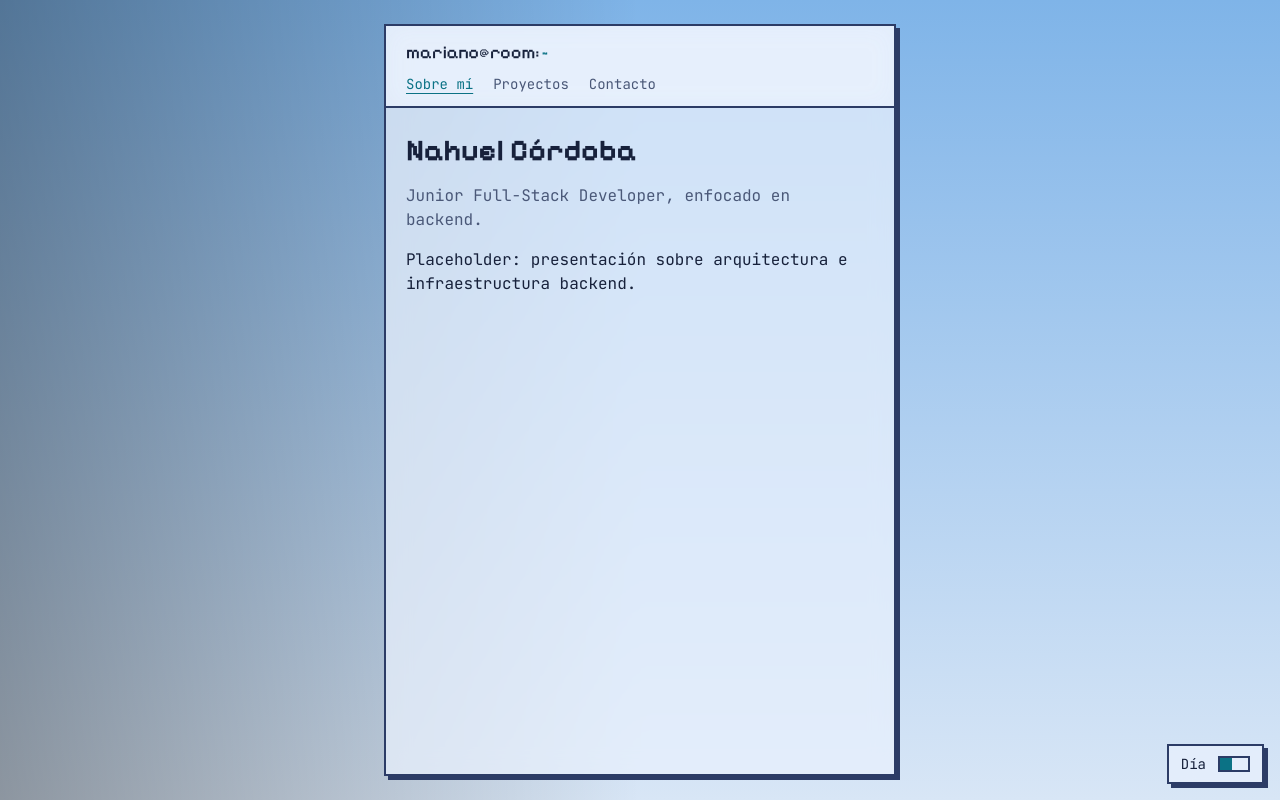
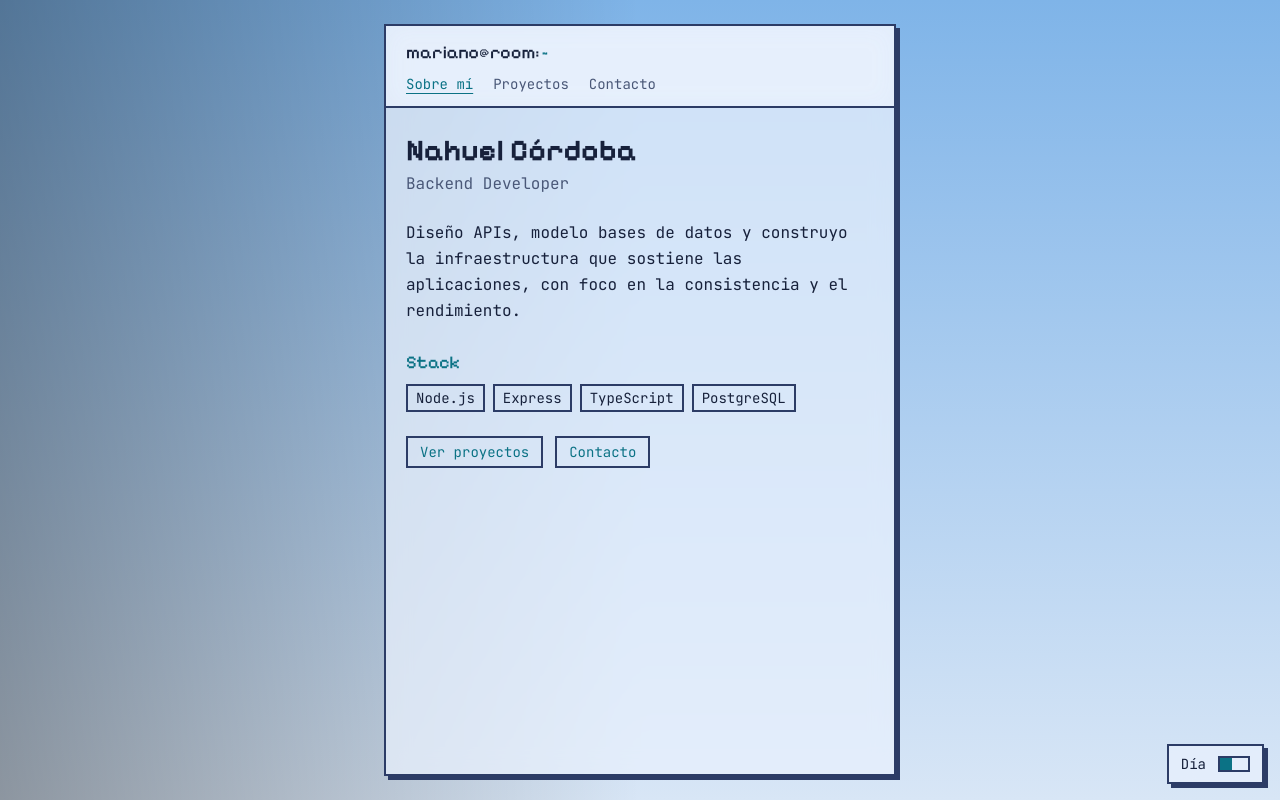
Before and after one commit to nahuelcba22/dev-portfolio, a React (Vite) app: page / in a window 1280 px wide. Built offline with nearby package versions, Linux system fonts and the light colour scheme.

Commit message:
feat(home): add about-me content (#9)

```diff
--- a/src/pages/Home.jsx
+++ b/src/pages/Home.jsx
@@ -1,9 +1,42 @@
+import { Link } from 'react-router'
+
+const STACK = ['Node.js', 'Express', 'TypeScript', 'PostgreSQL']
+
+const LINK_CLASS =
+  'border-2 border-line px-3 py-1 text-accent outline-none hover:underline focus-visible:ring-2 focus-visible:ring-accent'
+
 export default function Home() {
   return (
-    <section className="space-y-4">
-      <h1 className="font-display text-3xl font-bold">Nahuel Córdoba</h1>
-      <p className="text-muted">Junior Full-Stack Developer, enfocado en backend.</p>
-      <p>Placeholder: presentación sobre arquitectura e infraestructura backend.</p>
+    <section className="space-y-6">
+      <header className="space-y-1">
+        <h1 className="font-display text-3xl font-bold">Nahuel Córdoba</h1>
+        <p className="text-muted">Backend Developer</p>
+      </header>
+
+      <p className="leading-relaxed">
+        Diseño APIs, modelo bases de datos y construyo la infraestructura que sostiene las
+        aplicaciones, con foco en la consistencia y el rendimiento.
+      </p>
+
+      <div>
+        <h2 className="mb-2 font-display text-lg text-accent">Stack</h2>
+        <ul className="flex flex-wrap gap-2 text-sm">
+          {STACK.map((item) => (
+            <li key={item} className="border-2 border-line px-2 py-0.5">
+              {item}
+            </li>
+          ))}
+        </ul>
+      </div>
+
+      <nav aria-label="Siguientes pasos" className="flex flex-wrap gap-3 text-sm">
+        <Link to="/proyectos" className={LINK_CLASS}>
+          Ver proyectos
+        </Link>
+        <Link to="/contacto" className={LINK_CLASS}>
+          Contacto
+        </Link>
+      </nav>
     </section>
   )
 }
```
